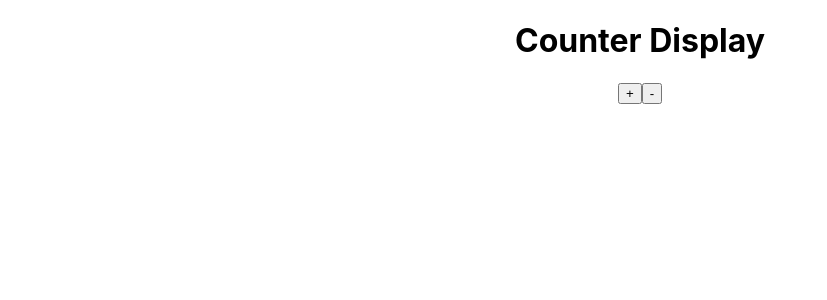
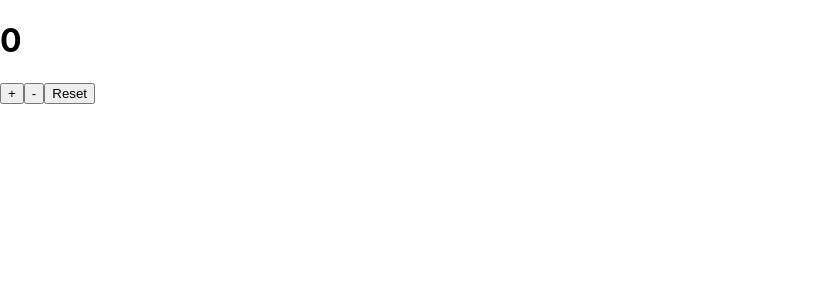
Before and after one commit to GulnazAlisherova/16.06, a React (Create React App) app: page / in a window 1280 px wide. Shown: the top 300 px of the page, without its empty margins (0-827 px from the left). Built offline with nearby package versions, Linux system fonts and the light colour scheme.

Commit message:
added new components

```diff
--- a/package.json
+++ b/package.json
@@ -3,6 +3,7 @@
   "version": "0.1.0",
   "private": true,
   "dependencies": {
+    "@reduxjs/toolkit": "^1.8.2",
     "@testing-library/jest-dom": "^5.16.4",
     "@testing-library/react": "^13.3.0",
     "@testing-library/user-event": "^13.5.0",
--- a/src/Counter.js
+++ b/src/Counter.js
@@ -1,22 +1,11 @@
-import { useState } from "react";
 import CounterControls from "./CounterControls";
 import CounterDisplay from "./CounterDisplay";
 
-function Counter() {
-  const [counter, setCounter] = useState(0);
-
-  function onIncrement() {
-    setCounter(counter + 1);
-  }
-  function onDecrement() {
-    setCounter(counter - 1);
-  }
-  return (
-    <div>
-      <CounterDisplay />
-      <CounterControls />
+export default function Counter() {
+  return(
+    <div className="Counter">
+      <CounterDisplay/>
+      <CounterControls/>
     </div>
-  );
+  )
 }
-
-export default Counter;
--- a/src/CounterControls.js
+++ b/src/CounterControls.js
@@ -9,10 +9,14 @@ function CounterControls() {
   function onDecrement(){
     setCounter(counter - 1 );
   }
+  const reset = () =>{
+    setCounter(0)
+  }
   return (
    <div>
     <button onClick={onIncrement}>+</button>
     <button onClick={onDecrement}>-</button>
+    <button className="reset" onClick={reset}>Reset</button>
    </div>
   );
 }
--- a/src/CounterDisplay.js
+++ b/src/CounterDisplay.js
@@ -1,8 +1,11 @@
+import { useSelector } from "react-redux"
+
 function CounterDisplay() {
+  const number = useSelector((store) => {
+    return store.counter.number;
+  });
   return (
-   <div>
-    <h1>Counter Display</h1>
-   </div>
+    <h1 className="CounterDisplay">{number}</h1>
   );
 }
 
--- /dev/null
+++ b/src/counterSlice.js
@@ -0,0 +1,18 @@
+import { createSlice } from '@reduxjs/toolkit';
+const counterSlice = createSlice({
+  name: "counter",
+  initialState: {
+    number: 0,
+  },
+  reducers: {
+    increment: function (store) {
+      store.number++;
+      // store.number +=1;
+      //storre.number = store.number+1
+    },
+  }
+});
+
+export const { increment, decrement } = counterSlice.actions;
+
+export default counterSlice.reducer
--- a/src/index.js
+++ b/src/index.js
@@ -3,16 +3,14 @@ import ReactDOM from 'react-dom/client';
 import './index.css';
 import App from './App';
 import reportWebVitals from './reportWebVitals';
-import { BrowserRouter } from 'react-router-dom';
+// import { BrowserRouter } from 'react-router-dom';
+import store from './store';
+import { Provider } from 'react-redux/es/exports';
 
 const root = ReactDOM.createRoot(document.getElementById('root'));
 root.render(
-   <BrowserRouter>
-   <App />
-   </BrowserRouter>
+   <Provider store={store}>
+    <App/>
+   </Provider>
 );
-
-// If you want to start measuring performance in your app, pass a function
-// to log results (for example: reportWebVitals(console.log))
-// or send to an analytics endpoint. Learn more: https://bit.ly/CRA-vitals
 reportWebVitals();
--- /dev/null
+++ b/src/store.js
@@ -0,0 +1,11 @@
+import { configureStore } from "@reduxjs/toolkit";
+import counterReducer from "./counterSlice";
+
+const store = configureStore({
+  reducer: {
+    counter: counterReducer,
+
+  }
+});
+
+export default store;
```
Also changed, not shown: src/App.js (+4 -4 lines), src/reducer.js (added, +12 -0 lines), 1 other file (tests, documents, lock files or other folders).
